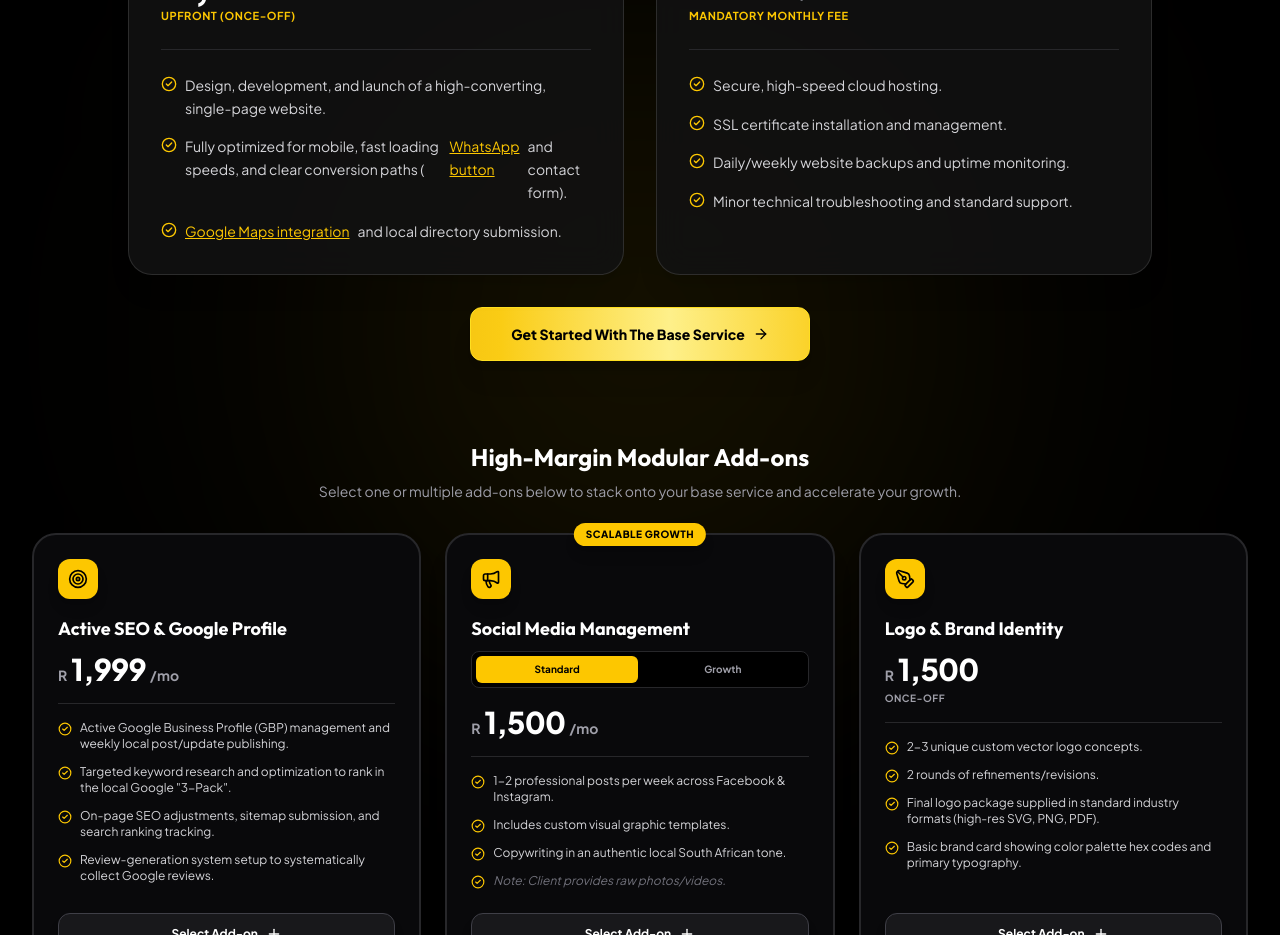
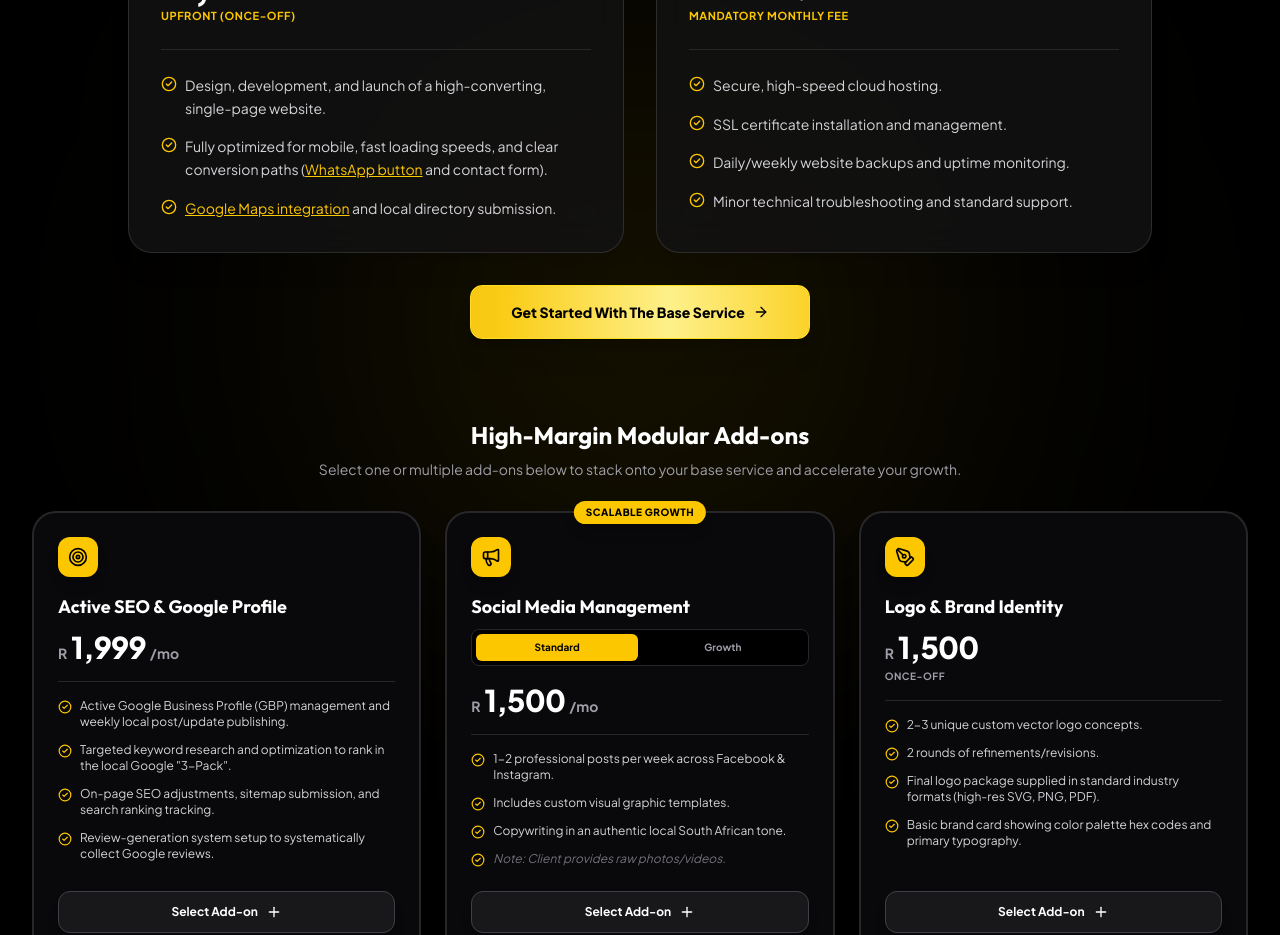
Before and after one commit to Fastasy/allegro, a Next.js app: page / in a window 1280 px wide. Shown: the part 6880-7815 px from the top of the page. Built offline with nearby package versions, Linux system fonts and the light colour scheme; no server answers.

Commit message:
Fix text wrapping for link elements in Pricing component

```diff
--- a/src/components/Pricing.tsx
+++ b/src/components/Pricing.tsx
@@ -97,11 +97,15 @@ export const Pricing: React.FC<PricingProps> = ({ onSelectPlan }) => {
                   </p>
                   <p className="text-zinc-300 leading-relaxed flex items-start gap-2">
                     <CheckCircle2 className="w-4 h-4 text-yellow-400 mt-0.5 flex-shrink-0" />
-                    Fully optimized for mobile, fast loading speeds, and clear conversion paths (<a href="/articles/whatsapp-website-integration-south-africa" className="text-yellow-400 underline hover:text-yellow-300">WhatsApp button</a> and contact form).
+                    <span>
+                      Fully optimized for mobile, fast loading speeds, and clear conversion paths (<a href="/articles/whatsapp-website-integration-south-africa" className="text-yellow-400 underline hover:text-yellow-300 whitespace-nowrap">WhatsApp button</a> and contact form).
+                    </span>
                   </p>
                   <p className="text-zinc-300 leading-relaxed flex items-start gap-2">
                     <CheckCircle2 className="w-4 h-4 text-yellow-400 mt-0.5 flex-shrink-0" />
-                    <a href="/articles/how-to-get-your-sa-business-on-google-maps" className="text-yellow-400 underline hover:text-yellow-300">Google Maps integration</a> and local directory submission.
+                    <span>
+                      <a href="/articles/how-to-get-your-sa-business-on-google-maps" className="text-yellow-400 underline hover:text-yellow-300 whitespace-nowrap">Google Maps integration</a> and local directory submission.
+                    </span>
                   </p>
                 </div>
               </div>
```
